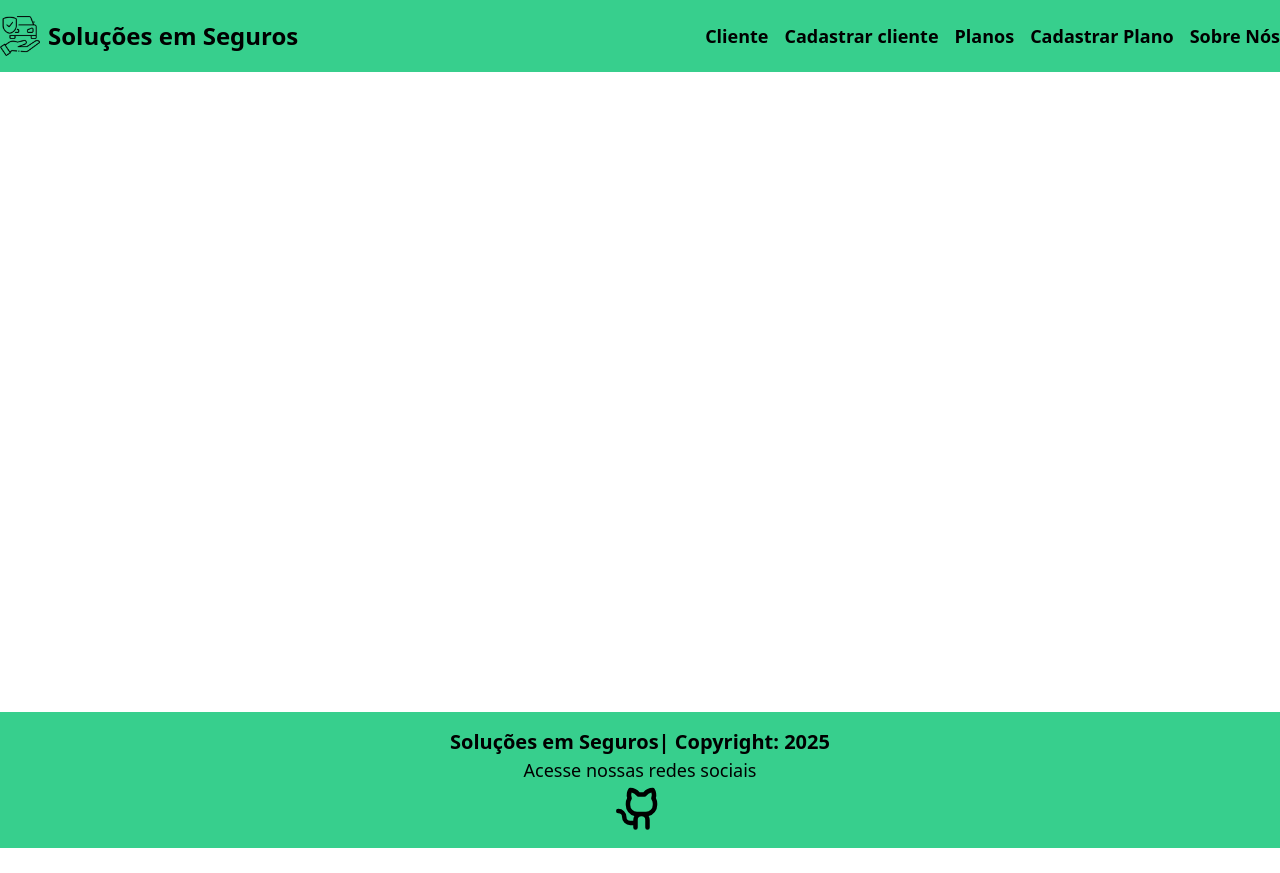
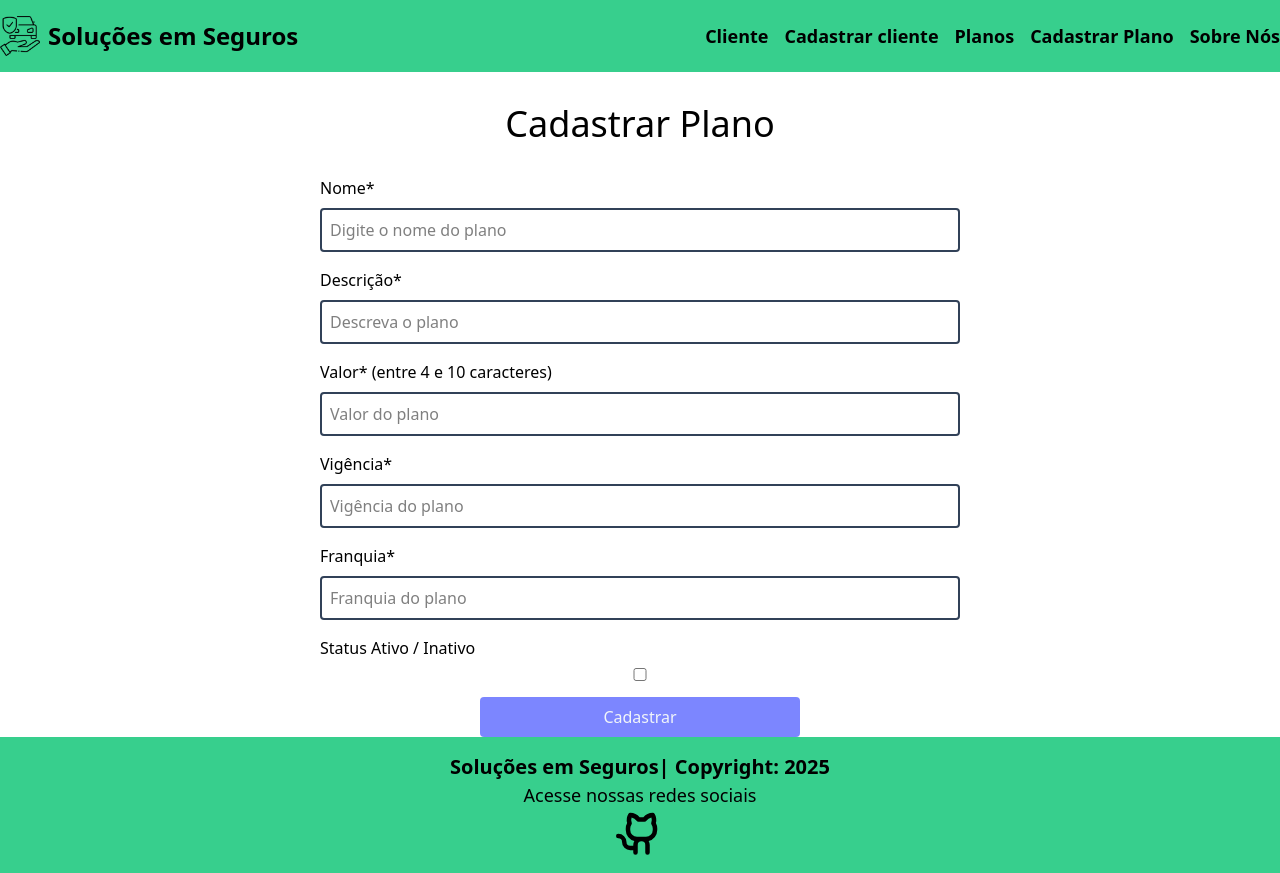
Before and after one commit to Projeto-Integrador-ModeloGP2/crmFront-t2, a React (Vite) app: page /cadastrarplano in a window 1280 px wide. Before the commit the page ends 848 px from the top, so only its background shows below. Built offline with nearby package versions, Linux system fonts and the light colour scheme.

Commit message:
Cadatrar e Deletar Planos

```diff
--- a/src/App.tsx
+++ b/src/App.tsx
@@ -3,10 +3,11 @@ import Footer from "./components/footer/Footer";
 import Navbar from "./components/navbar/Navbar";
 import Home from "./pages/home/home/Home";
 import ListaPlanos from "./components/planos/listaplanos/ListaPlanos";
-
 import "./App.css";
 import Cadastro from "./pages/home/cadastro/Cadastro";
 import Login from "./pages/home/login/Login";
+import FormPlanos from "./components/planos/formplanos/FormPlanos";
+import CardSobreNos from "./pages/sobrenos/cardsobrenos/CardSobreNos";
 
 function App() {
   return (
@@ -20,6 +21,9 @@ function App() {
             <Route path="/cadastro" element={<Cadastro />} />
             <Route path="/login" element={<Login />} />
             <Route path="/planos" element={<ListaPlanos />} />
+            <Route path="/cadastrarplano" element={<FormPlanos />} />
+            <Route path="/editarplano/:id" element={<FormPlanos />} />
+            <Route path="/sobrenos" element={<CardSobreNos />} />
           </Routes>
         </div>
         <Footer />
--- a/src/components/navbar/Navbar.tsx
+++ b/src/components/navbar/Navbar.tsx
@@ -22,8 +22,8 @@ function Navbar() {
           <Link to="/planos" className="hover:opacity-75">
             Planos
           </Link>
-          <Link to="/cadastroplano" className="hover:opacity-75">
-           Cadastrar Plano
+          <Link to='/cadastrarplano' className='hover:underline'>
+          Cadastrar Plano
           </Link>
           <Link to="/integrante" className="hover:opacity-75">
             Sobre Nós
--- /dev/null
+++ b/src/components/planos/formplanos/FormPlanos.tsx
@@ -0,0 +1,235 @@
+import { ChangeEvent, useEffect, useState } from "react";
+import { RotatingLines } from "react-loader-spinner";
+import { useNavigate, useParams } from "react-router-dom";
+import Plano from "../../../models/Plano";
+import { atualizar, buscar, cadastrar } from "../../../services/Service";
+
+function FormPlano() {
+
+    const navigate = useNavigate();
+
+    const [plano, setPlano] = useState<Plano>({
+        id: 0,
+        nome: '',
+        descricao: '',
+        valor: '',
+        vigencia: '',
+        franquia: '',
+        status: false,
+        seguradora: {
+            id: 0
+        }
+    })
+    const [isLoading, setIsLoading] = useState<boolean>(false)
+
+    const { id } = useParams<{ id: string }>();
+
+    async function buscarPorId(id: string) {
+        try {
+            await buscar(`/planos/${id}`, setPlano)
+        } catch (error: any) {
+            console.error("Erro ao buscar o plano:", error);
+        }
+    }
+
+    useEffect(() => {
+        if (id !== undefined) {
+            buscarPorId(id)
+        }
+    }, [id])
+
+    function atualizarEstado(e: ChangeEvent<HTMLInputElement>) {
+        setPlano({
+            ...plano,
+            seguradora: {
+                id: 1
+            },
+            [e.target.name]: e.target.value
+        })
+    }
+
+    // function atualizarSeguradora(e: ChangeEvent<HTMLInputElement>) {
+    //     setPlano({
+    //         ...plano,
+    //         seguradora: {
+    //          id: 1
+    //         },
+    //         [e.target.name]: e.target.value
+    //     })
+    // }
+
+    function retornar() {
+        navigate("/planos")
+    }
+
+    async function gerarNovoPlano(e: ChangeEvent<HTMLFormElement>) {
+        e.preventDefault()
+        setIsLoading(true)
+
+        // Validação dos campos obrigatórios
+        if (
+            plano.nome.trim() === '' ||
+            plano.descricao.trim() === '' ||
+            plano.valor.trim() === '' ||
+            plano.vigencia.trim() === '' ||
+            plano.franquia.trim() === ''
+        ) {
+            alert('Por favor, preencha todos os campos obrigatórios.')
+            setIsLoading(false)
+            return
+        }
+
+        // Validação do tamanho do campo valor
+        if (plano.valor.length < 4 || plano.valor.length > 10) {
+            alert('O campo "valor" deve ter entre 4 e 10 caracteres.')
+            setIsLoading(false)
+            return
+        }
+
+        if (id !== undefined) {
+            try {
+                await atualizar(`/planos`, plano, setPlano)
+                alert('O Plano foi atualizado com sucesso!')
+            } catch (error: any) {
+                alert('Erro ao atualizar o plano.')
+            }
+        } else {
+            try {
+                await cadastrar(`/planos`, plano, setPlano)
+                alert('O Plano foi cadastrado com sucesso!')
+            } catch (error: any) {
+                alert('Erro ao cadastrar o plano.')
+            }
+        }
+
+        setIsLoading(false)
+        retornar()
+    }
+
+    return (
+<div className="container flex flex-col items-center justify-center mx-auto">
+<h1 className="text-4xl text-center my-8">
+                {id === undefined ? 'Cadastrar Plano' : 'Editar Plano'}
+</h1>
+
+            <form className="w-1/2 flex flex-col gap-4" onSubmit={gerarNovoPlano}>
+                {/* Nome */}
+<div className="flex flex-col gap-2">
+<label htmlFor="nome">Nome*</label>
+<input
+                        type="text"
+                        placeholder="Digite o nome do plano"
+                        name='nome'
+                        className="border-2 border-slate-700 rounded p-2"
+                        value={plano.nome}
+                        onChange={(e: ChangeEvent<HTMLInputElement>) => atualizarEstado(e)}
+                        required
+                    />
+</div>
+
+                {/* Descrição */}
+<div className="flex flex-col gap-2">
+<label htmlFor="descricao">Descrição*</label>
+<input
+                        type="text"
+                        placeholder="Descreva o plano"
+                        name='descricao'
+                        className="border-2 border-slate-700 rounded p-2"
+                        value={plano.descricao}
+                        onChange={(e: ChangeEvent<HTMLInputElement>) => atualizarEstado(e)}
+                        required
+                    />
+</div>
+
+                {/* Valor */}
+<div className="flex flex-col gap-2">
+<label htmlFor="valor">Valor* (entre 4 e 10 caracteres)</label>
+<input
+                        type="text"
+                        placeholder="Valor do plano"
+                        name='valor'
+                        className="border-2 border-slate-700 rounded p-2"
+                        value={plano.valor}
+                        onChange={(e: ChangeEvent<HTMLInputElement>) => atualizarEstado(e)}
+                        required
+                        minLength={4}
+                        maxLength={10}
+                    />
+</div>
+
+                {/* Vigência */}
+<div className="flex flex-col gap-2">
+<label htmlFor="vigencia">Vigência*</label>
+<input
+                        type="text"
+                        placeholder="Vigência do plano"
+                        name='vigencia'
+                        className="border-2 border-slate-700 rounded p-2"
+                        value={plano.vigencia}
+                        onChange={(e: ChangeEvent<HTMLInputElement>) => atualizarEstado(e)}
+                        required
+                    />
+</div>
+
+                {/* Franquia */}
+<div className="flex flex-col gap-2">
+<label htmlFor="franquia">Franquia*</label>
+<input
+                        type="text"
+                        placeholder="Franquia do plano"
+                        name='franquia'
+                        className="border-2 border-slate-700 rounded p-2"
+                        value={plano.franquia}
+                        onChange={(e: ChangeEvent<HTMLInputElement>) => atualizarEstado(e)}
+                        required
+                    />
+</div>
+
+                {/* Status */}
+<div className="flex flex-col gap-2">
+<label htmlFor="status">Status Ativo / Inativo</label>
+<input
+                        type="checkbox"
+                        name='status'
+                        checked={plano.status}
+                        onChange={(e: ChangeEvent<HTMLInputElement>) => {
+                            setPlano({ ...plano, status: e.target.checked })
+                        }}
+                    />
+</div>
+
+                {/* Seguradora */}
+{/* <div className="flex flex-col gap-2">
+<label htmlFor="seguradoraId">ID da Seguradora*</label>
+<input
+                        type="number"
+                        placeholder="Informe o ID da seguradora"
+                        name='id'
+                        className="border-2 border-slate-700 rounded p-2"
+                        value={plano.seguradora.id}
+                        onChange={(e: ChangeEvent<HTMLInputElement>) => atualizarSeguradora(e)}
+                        required
+                    />
+</div> */}
+
+                <button
+                    className="rounded text-slate-100 bg-indigo-400
+                               hover:bg-indigo-800 w-1/2 py-2 mx-auto flex justify-center"
+                    type="submit">
+                    {isLoading ?
+            <RotatingLines
+                            strokeColor="white"
+                            strokeWidth="5"
+                            animationDuration="0.75"
+                            width="24"
+                            visible={true}
+                        /> :
+<span>{id === undefined ? 'Cadastrar' : 'Atualizar'}</span>
+                    }
+</button>
+</form>
+</div>
+    );
+}
+
+export default FormPlano;
--- a/src/components/planos/listaplanos/ListaPlanos.tsx
+++ b/src/components/planos/listaplanos/ListaPlanos.tsx
@@ -4,43 +4,55 @@ import { buscar } from "../../../services/Service";
 import { DNA } from "react-loader-spinner";
 import CardPlanos from "../cardplanos/CardPlanos";
 
-
 function ListaPlanos() {
-
 
     const [planos, setPlanos] = useState<Plano[]>([])
 
-    async function buscarPlanos() {
-            await buscar('/planos', setPlanos)
+    async function getPlanos() {
+        try {
+            await buscar('/planos', setPlanos);
+        } catch (error) {
+            console.error('Erro ao buscar os planos:', error);
+        }
     }
 
     useEffect(() => {
-        buscarPlanos()
-    }, [planos.length])
+
+        getPlanos();
+
+    }, [])
 
     return (
 <>
+
             {planos.length === 0 && (
 <DNA
+
                     visible={true}
                     height="200"
                     width="200"
                     ariaLabel="dna-loading"
                     wrapperStyle={{}}
                     wrapperClass="dna-wrapper mx-auto"
+
                 />
+
             )}
 <div className="flex justify-center w-full my-4">
 <div className="container flex flex-col">
 <div className="grid grid-cols-1 md:grid-cols-2 lg:grid-cols-3 gap-8">
+
                         {planos.map((plano) => (
-                            <CardPlanos key={plano.id} plano={plano} />
+<CardPlanos key={plano.id} plano={plano} atualizaLista={getPlanos} />
+
                         ))}
 </div>
 </div>
 </div>
 </>
+
     )
+
 }
 
 export default ListaPlanos;
--- a/src/models/Plano.ts
+++ b/src/models/Plano.ts
@@ -4,9 +4,11 @@ export default interface Plano {
   id: number;
   nome: string;
   descricao: string;
-  valor:number;
+  valor: string;
+  vigencia: string;
   franquia: string;
-  status: string;
-  usuario?: [] | null;
+  status?: boolean;
+  seguradora?:{} | null;
+  usuario?: string | null;
 
 }
--- a/src/services/Service.ts
+++ b/src/services/Service.ts
@@ -8,7 +8,6 @@ export const cadastrarUsuario = async (url: string, dados: Object, setDados: Fun
     const resposta = await api.post(url, dados)
     setDados(resposta.data)
 }
-
 export const login = async (url: string, dados: Object, setDados: Function) => {
     const resposta = await api.post(url, dados)
     setDados(resposta.data)
@@ -17,3 +16,14 @@ export const buscar = async (url: string, setDados: Function) => {
     const resposta = await api.get(url)
     setDados(resposta.data)
 }
+export const cadastrar = async (url: string, dados: Object, setDados: Function) => {
+    const resposta = await api.post(url, dados)
+    setDados(resposta.data)
+}
+export const atualizar = async (url: string, dados: Object, setDados: Function) => {
+    const resposta = await api.put(url, dados)
+    setDados(resposta.data)
+}
+export const deletar = async (url: string) => {
+    await api.delete(url)
+}
```
Also changed, not shown: src/components/planos/cardplanos/CardPlanos.tsx (+61 -12 lines). Lines whose indentation alone changed are shown as unchanged.
